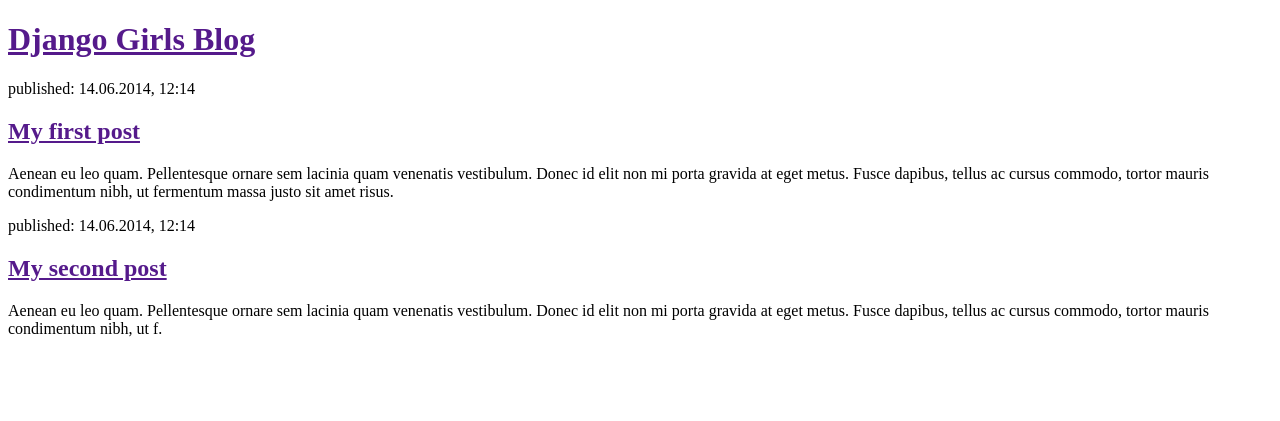
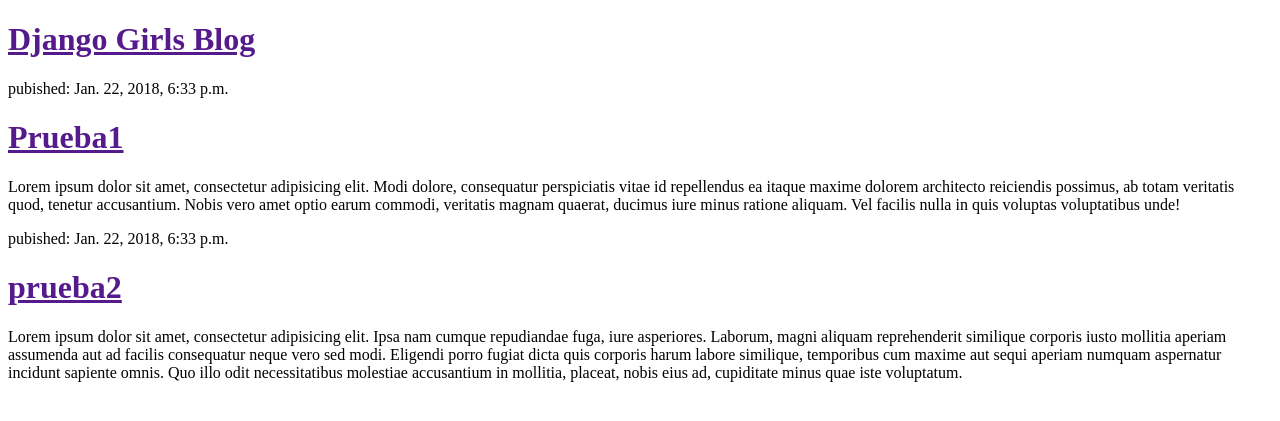
Before and after one commit to Zonche/first-blog, a Django app: page / in a window 1280 px wide. Shown: the top 421 px of the page. Run offline with Django 3.2, Linux system fonts and the light colour scheme; data comes from the database, SQL or seed files in the repository; both versions use the stored data as it was after the commit.

Commit message:
Modificacion en templates que muestra post desde una BD

```diff
--- a/blog/models.py
+++ b/blog/models.py
@@ -7,8 +7,10 @@
     text = models.TextField()
     created_date = models.DateTimeField(default=timezone.now)
     published_date = models.DateTimeField(blank=True, null=True)
+
     def publish(self):
         self.published_date = timezone.now()
         self.save()
+
     def __str__(self):
         return self.title
--- a/blog/templates/blog/post_list.html
+++ b/blog/templates/blog/post_list.html
@@ -8,15 +8,12 @@
 		<div>
 			<h1><a href="">Django Girls Blog</a></h1>
 		</div>
-		<div>
-			<p>published: 14.06.2014, 12:14</p>
-			<h2><a href="">My first post</a></h2>
-			<p>Aenean eu leo quam. Pellentesque ornare sem lacinia quam venenatis vestibulum. Donec id elit non mi porta gravida at eget metus. Fusce dapibus, tellus ac cursus commodo, tortor mauris condimentum nibh, ut fermentum massa justo sit amet risus.</p>
-		</div>
-		<div>
-			<p>published: 14.06.2014, 12:14</p>
-			<h2><a href="">My second post</a></h2>
-			<p>Aenean eu leo quam. Pellentesque ornare sem lacinia quam venenatis vestibulum. Donec id elit non mi porta gravida at eget metus. Fusce dapibus, tellus ac cursus commodo, tortor mauris condimentum nibh, ut f.</p>
-		</div>
+		{% for post in posts%}
+			<div>
+				<p>pubished: {{ post.published_date }}</p>
+				<h1><a href="">{{ post.title }}</a></h1>
+				<p>{{ post.text|linebreaksbr }}</p>
+			</div>
+		{% endfor %}
 	</body>
 </html>
--- a/blog/views.py
+++ b/blog/views.py
@@ -1,5 +1,8 @@
 from django.shortcuts import render
+from django.utils import timezone
+from blog.models import Post
 
 # Create your views here.
 def post_list(request):
-	return render(request, 'blog/post_list.html',{})
+	posts = Post.objects.filter(published_date__lte=timezone.now()).order_by('published_date')
+	return render(request, 'blog/post_list.html', {'posts': posts})
```
Also changed, not shown: db.sqlite3.
